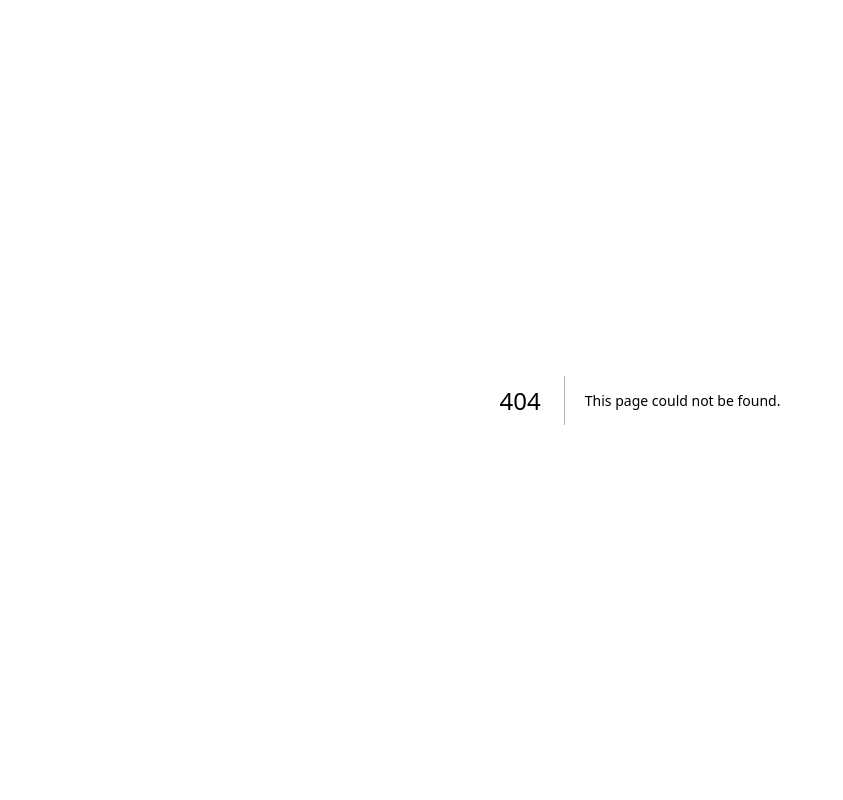
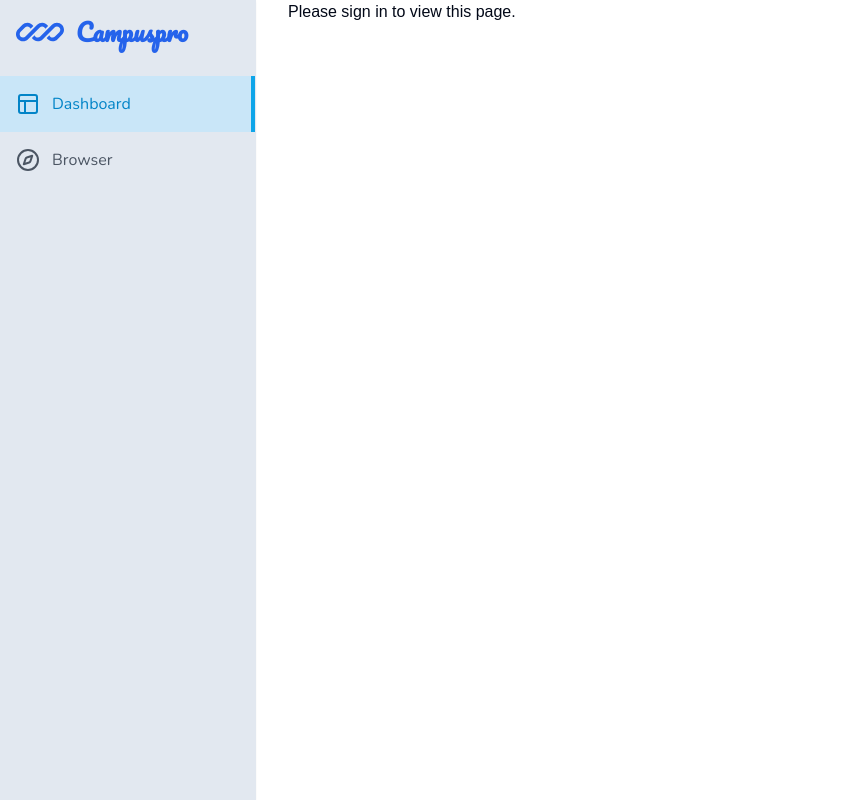
Before and after one commit to sudha-chandrann/CampusPro, a Next.js app: page /dashboard in a window 1280 px wide. Before the commit this address had no page. Shown: the whole page, without its empty margins (0-843 px from the left). Built offline with nearby package versions, Linux system fonts and the light colour scheme; no server answers.

Commit message:
add sidebar

```diff
--- /dev/null
+++ b/src/app/(dashboard)/_components/GuestRoutes.tsx
@@ -0,0 +1,31 @@
+'use client';
+import React from 'react'
+import SidebarItem from './SidebarItem';
+import {Layout,Compass} from "lucide-react"
+const guestRoutes=[
+    {
+        icon:Layout,
+        lable:"Dashboard",
+        href:"/dashboard"
+    },
+    {
+        icon:Compass,
+        lable:"Browser",
+        href:"/search"
+    },
+]
+function GuestRoutes() {
+     const routes=guestRoutes;
+
+  return (
+    <div className='flex flex-col w-full'>
+      {
+        routes.map((route)=>(
+            <SidebarItem key={route.href} icon={route.icon} label={route.lable} href={route.href}/>
+        ))
+      }
+    </div>
+  )
+}
+
+export default GuestRoutes
--- /dev/null
+++ b/src/app/(dashboard)/_components/Logo.tsx
@@ -0,0 +1,24 @@
+import Image from 'next/image';
+import React from 'react';
+import { Pacifico } from 'next/font/google';
+
+const playfair = Pacifico({ subsets: ['latin'], weight: ['400' ] });
+
+function Logo() {
+  return (
+    <div className="flex items-center gap-3  p-2 max-h-12">
+      <Image
+        src="/logo.svg"
+        alt="CampusPro Logo"
+        width={50}
+        height={50}
+        className="w-12 h-12"
+      />
+      <span className={`text-2xl font-extrabold ${playfair.className} text-blue-600`}>
+        Campuspro
+      </span>
+    </div>
+  );
+}
+
+export default Logo;
--- /dev/null
+++ b/src/app/(dashboard)/_components/SideBar.tsx
@@ -0,0 +1,18 @@
+import React from 'react'
+import Logo from './Logo'
+import GuestRoutes from './GuestRoutes'
+
+function SideBar() {
+  return (
+    <div className='h-full w-full border-r flex flex-col overflow-y-auto  bg-slate-200 shadow-sm'>
+       <div className='py-2 px-2 '>
+          <Logo/>
+       </div>
+       <div className='mt-3'>
+        <GuestRoutes/>
+       </div>
+    </div>
+  )
+}
+
+export default SideBar
--- /dev/null
+++ b/src/app/(dashboard)/_components/SidebarItem.tsx
@@ -0,0 +1,35 @@
+'use client';
+
+import { LucideIcon } from 'lucide-react';
+import Link from 'next/link';
+import { usePathname } from 'next/navigation';
+import { Nunito } from 'next/font/google';
+import { cn } from '@/lib/utils';
+
+const nunito = Nunito({ subsets: ['latin'], weight: ['400'] });
+
+interface SideBarItemProps {
+  icon: LucideIcon;
+  href: string;
+  label: string;
+}
+
+function SidebarItem({ icon: Icon, href, label }: SideBarItemProps) {
+  const pathname = usePathname();
+  const isActive = pathname === href || pathname.startsWith(`${href}/`);
+
+  return (
+    <Link
+      href={href}
+      className={cn(
+        'flex items-center gap-3 px-4 py-4  hover:bg-slate-300 transition text-gray-600 hover:text-gray-800',
+        isActive && 'text-sky-600 bg-sky-200/60 hover:bg-sky-200 hover:text-sky-700 border-r-4 border-sky-500'
+      )}
+    >
+      <Icon className="w-6 h-6" />
+      <span className={`${nunito.className} text-md font-medium`}>{label}</span>
+    </Link>
+  );
+}
+
+export default SidebarItem;
--- /dev/null
+++ b/src/app/(dashboard)/dashboard/page.tsx
@@ -0,0 +1,19 @@
+// app/page.tsx or pages/index.js
+"use client";
+
+import { useUser } from "@clerk/nextjs";
+
+export default function HomePage() {
+  const { user, isSignedIn } = useUser();
+
+  if (!isSignedIn) {
+    return <p>Please sign in to view this page.</p>;
+  }
+
+  return (
+    <div>
+      <h1>Welcome, {user?.firstName}!</h1>
+      <p>Email: {user?.emailAddresses[0]?.emailAddress}</p>
+    </div>
+  );
+}
--- /dev/null
+++ b/src/app/(dashboard)/layout.tsx
@@ -0,0 +1,20 @@
+import React from 'react'
+import SideBar from './_components/SideBar';
+
+function DashboardLayout({
+    children,
+  }: Readonly<{
+    children: React.ReactNode;
+  }>) {
+  return (
+    <div className='h-screen flex'>
+        <div className='hidden md:flex w-56 lg:w-64 h-full flex-col fixed insert-y-0 z-50 '>
+          <SideBar/>
+        </div>
+        <div className='mx-5 md:ml-64 lg:ml-72'> {children}</div>
+
+    </div>
+  )
+}
+
+export default DashboardLayout
--- /dev/null
+++ b/src/app/(dashboard)/search/page.tsx
@@ -0,0 +1,11 @@
+import React from 'react'
+
+function page() {
+  return (
+    <div>
+
+    </div>
+  )
+}
+
+export default page
```
Also changed, not shown: public/logo.svg (added).
